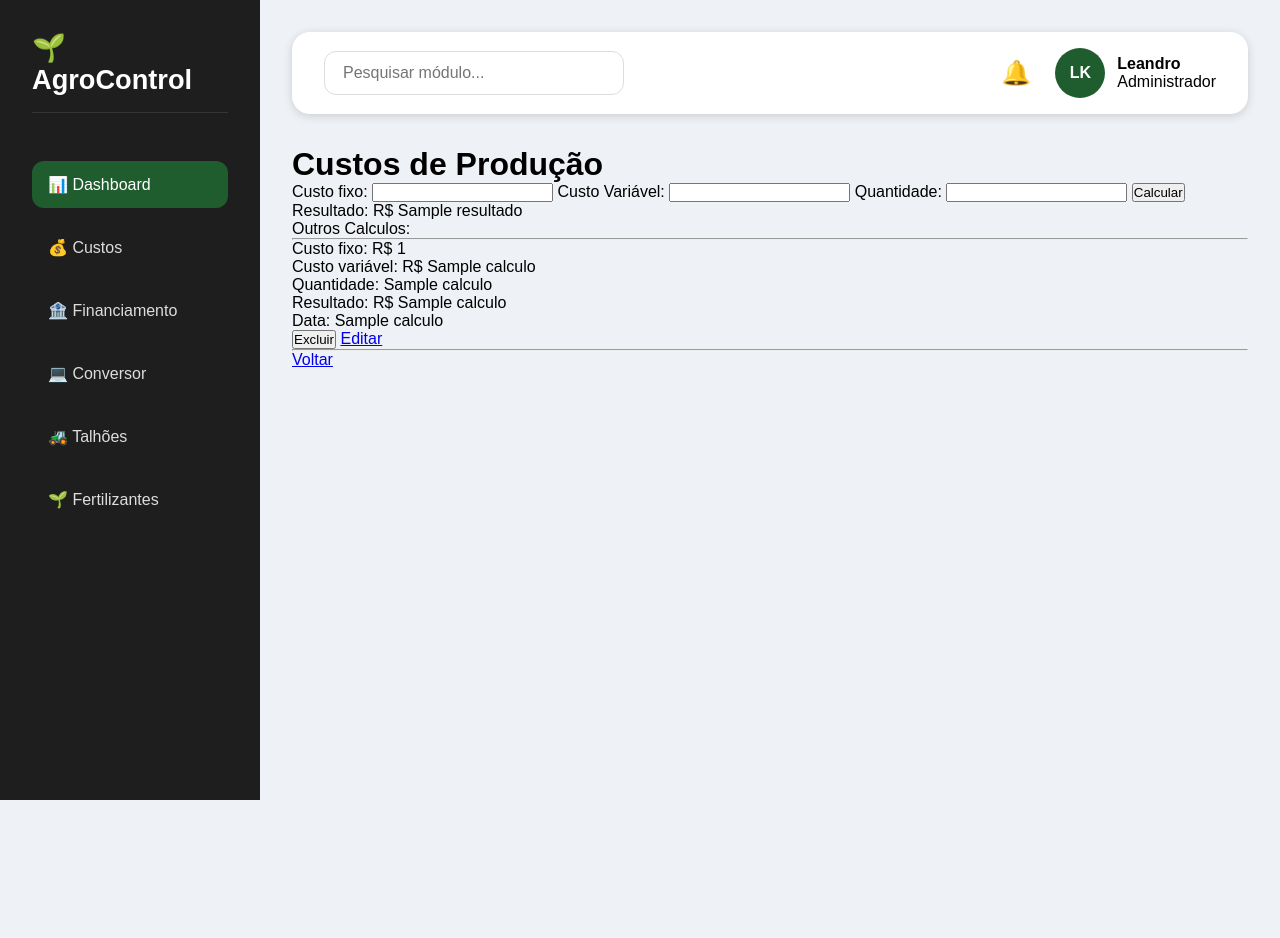
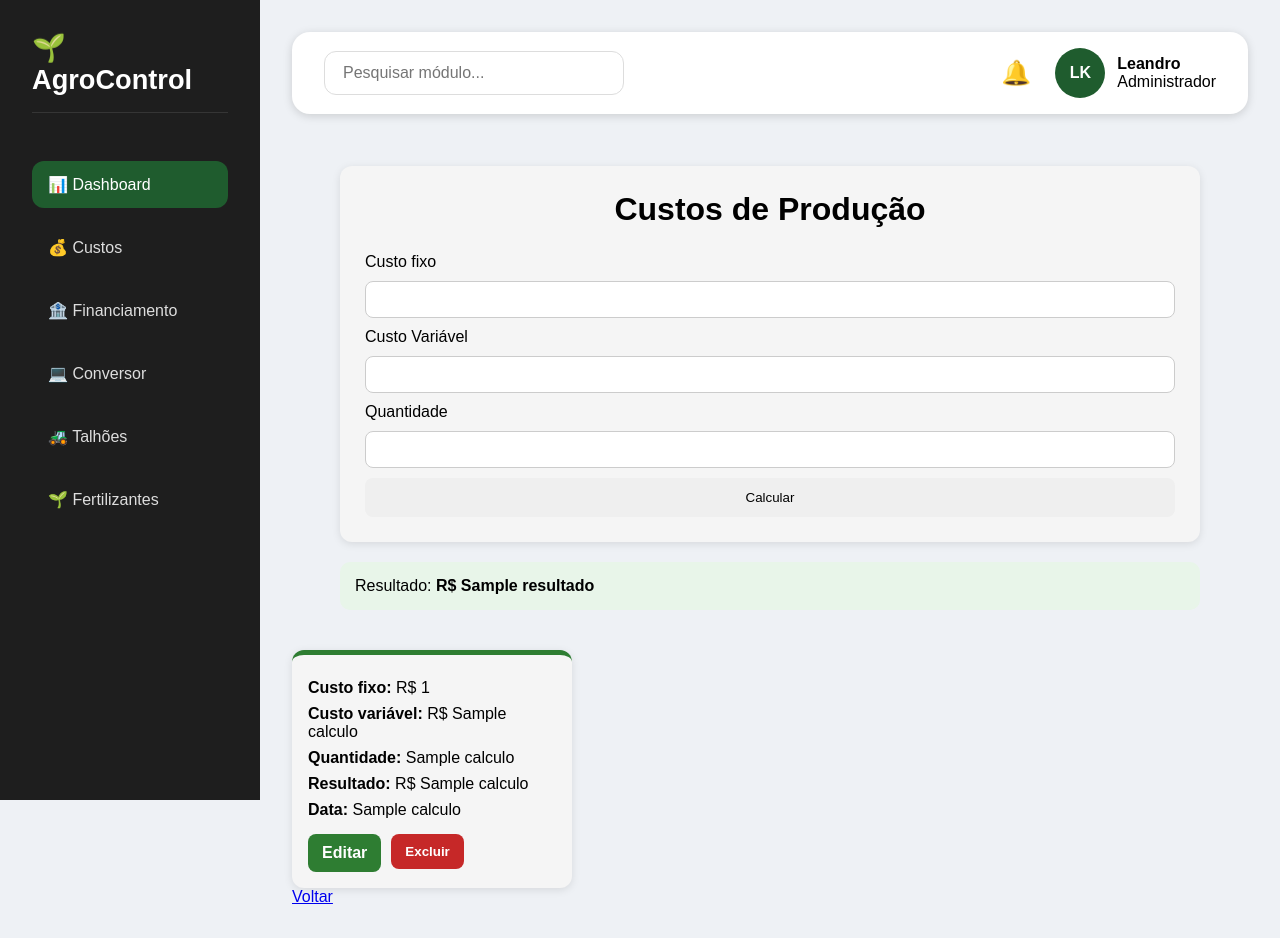
Before and after one commit to leandroklink/AgroCalc, a Flask app: template templates/custos.html in a window 1280 px wide. Before the commit the page ends 800 px from the top, so only its background shows below. Run offline with Flask 3, Linux system fonts and the light colour scheme; the template is opened without the code that fills it: most values are stand-ins (such as "Sample title", 1, 10 or a date in 2020).

Commit message:
Finalizando função de edição de cálculo, e melhorando interface

```diff
--- a/static/css/style.css
+++ b/static/css/style.css
@@ -321,3 +321,127 @@ body {
     }
 
 }
+
+
+
+body {
+    font-family: Arial, sans-serif;
+}
+
+.historico {
+    display: flex;
+    flex-wrap: wrap;
+    gap: 20px;
+    margin-top: 20px;
+}
+
+.card-calculo {
+    background: #f5f5f5;
+    border-radius: 12px;
+    padding: 16px;
+    width: 280px;
+    box-shadow: 0 2px 8px rgba(0,0,0,0.1);
+
+    border-top: 5px solid #2e7d32;
+}
+.card-calculo p {
+    margin: 8px 0;
+}
+
+.acoes {
+    display: flex;
+    gap: 10px;
+    margin-top: 15px;
+}
+
+button {
+    cursor: pointer;
+}
+
+
+.container {
+    max-width: 900px;
+    margin: auto;
+    padding: 20px;
+}
+
+h1 {
+    text-align: center;
+    margin-bottom: 25px;
+}
+
+.card-form {
+    background: #f5f5f5;
+    padding: 25px;
+    border-radius: 12px;
+    box-shadow: 0 2px 8px rgba(0,0,0,0.1);
+}
+
+form {
+    display: flex;
+    flex-direction: column;
+    gap: 10px;
+}
+
+input {
+    padding: 10px;
+    border-radius: 8px;
+    border: 1px solid #ccc;
+}
+
+button {
+    padding: 12px;
+    border: none;
+    border-radius: 8px;
+    cursor: pointer;
+}
+
+.resultado {
+    margin-top: 20px;
+    background: #e8f5e9;
+    padding: 15px;
+    border-radius: 10px;
+}
+
+.erro {
+    color: red;
+    margin-top: 15px;
+}
+
+
+
+
+.acoes {
+    display: flex;
+    gap: 10px;
+    margin-top: 15px;
+}
+
+.btn-editar,
+.btn-excluir {
+    text-decoration: none;
+    border: none;
+    padding: 10px 14px;
+    border-radius: 8px;
+    cursor: pointer;
+    font-weight: bold;
+    transition: 0.2s;
+}
+
+.btn-editar {
+    background: #2e7d32;
+    color: white;
+}
+
+.btn-editar:hover {
+    transform: translateY(-2px);
+}
+
+.btn-excluir {
+    background: #c62828;
+    color: white;
+}
+
+.btn-excluir:hover {
+    transform: translateY(-2px);
+}
--- a/templates/custos.html
+++ b/templates/custos.html
@@ -6,76 +6,101 @@
 
 {% block content %}
 
+<div class="container">
+
+
+    <div class="card-form">
+
         <h1>Custos de Produção</h1>
+        <form action="/custos" method="POST">
 
-<form action="/custos" method="POST">
-    <label>Custo fixo: </label>
-    <input type="number" name="custo_fixo" required value='{{custo_fixo}}'>
+            <label>Custo fixo</label>
+            <input
+                type="number"
+                name="custo_fixo"
+                required
+                value="{{ custo_fixo }}"
+            >
 
-    <label>Custo Variável: </label>
-    <input type="number" name="custo_variavel" required value='{{custo_variavel}}'>
+            <label>Custo Variável</label>
+            <input
+                type="number"
+                name="custo_variavel"
+                required
+                value="{{ custo_variavel }}"
+            >
 
-    <label>Quantidade: </label>
-    <input type="number" name="quantidade" required value='{{quantidade}}'>
+            <label>Quantidade</label>
+            <input
+                type="number"
+                name="quantidade"
+                required
+                value="{{ quantidade }}"
+            >
 
-    <button type='submit'>
+            <button type="submit">
                 Calcular
             </button>
+
         </form>
 
+    </div>
+
     {% if erro %}
-<p>
+        <p class="erro">
             {{ erro }}
         </p>
     {% endif %}
 
-
-{% if resultado is not none%}
-
-<p>
-    Resultado:
-    R$ {{ resultado }}
-</p>
-
+    {% if resultado %}
+        <div class="resultado">
+            Resultado: <strong>R$ {{ resultado }}</strong>
+        </div>
     {% else %}
-
-<p>
-    Preencha os dados para calcular
-</p>
-
+        <p>Preencha os dados para calcular</p>
     {% endif %}
 
-<p>
-    Outros Calculos:
-</p>
-<hr>
+</div>
+
+
+<div class="historico">
 
 {% for calculo in busca %}
 
-<div>
-    <p>Custo fixo: R$ {{ calculo[0] }}</p>
-    <p>Custo variável: R$ {{ calculo[1] }}</p>
-    <p>Quantidade: {{ calculo[2] }}</p>
-    <p>Resultado: R$ {{ calculo[3] }}</p>
-    <p>Data: {{ calculo[4] }}</p>
-</div>
+    <div class="card-calculo">
 
+        <p><strong>Custo fixo:</strong> R$ {{ calculo[0] }}</p>
+        <p><strong>Custo variável:</strong> R$ {{ calculo[1] }}</p>
+        <p><strong>Quantidade:</strong> {{ calculo[2] }}</p>
+        <p><strong>Resultado:</strong> R$ {{ calculo[3] }}</p>
+        <p><strong>Data:</strong> {{ calculo[4] }}</p>
+
+        <div class="acoes">
+
+            <a class="btn-editar" href="/editar-calculo/{{ calculo[5] }}">
+                Editar
+            </a>
 
             <form method="POST" action="/deletar-calculo">
 
-<input type="hidden"
+                <input
+                    type="hidden"
                     name="id"
                     value="{{ calculo[5] }}">
 
-<button type="submit">
+                <button class="btn-excluir" type="submit">
                     Excluir
                 </button>
-<a href="/editar-calculo/{{ calculo[5] }}">
-    Editar
-</a>
+
             </form>
-<hr>
+
+        </div>
+
+    </div>
+
 {% endfor %}
+
+</div>
 
 
 <a href="/">Voltar</a>
```
Also changed, not shown: database.py (+15 -5 lines). Lines whose indentation alone changed are shown as unchanged.
